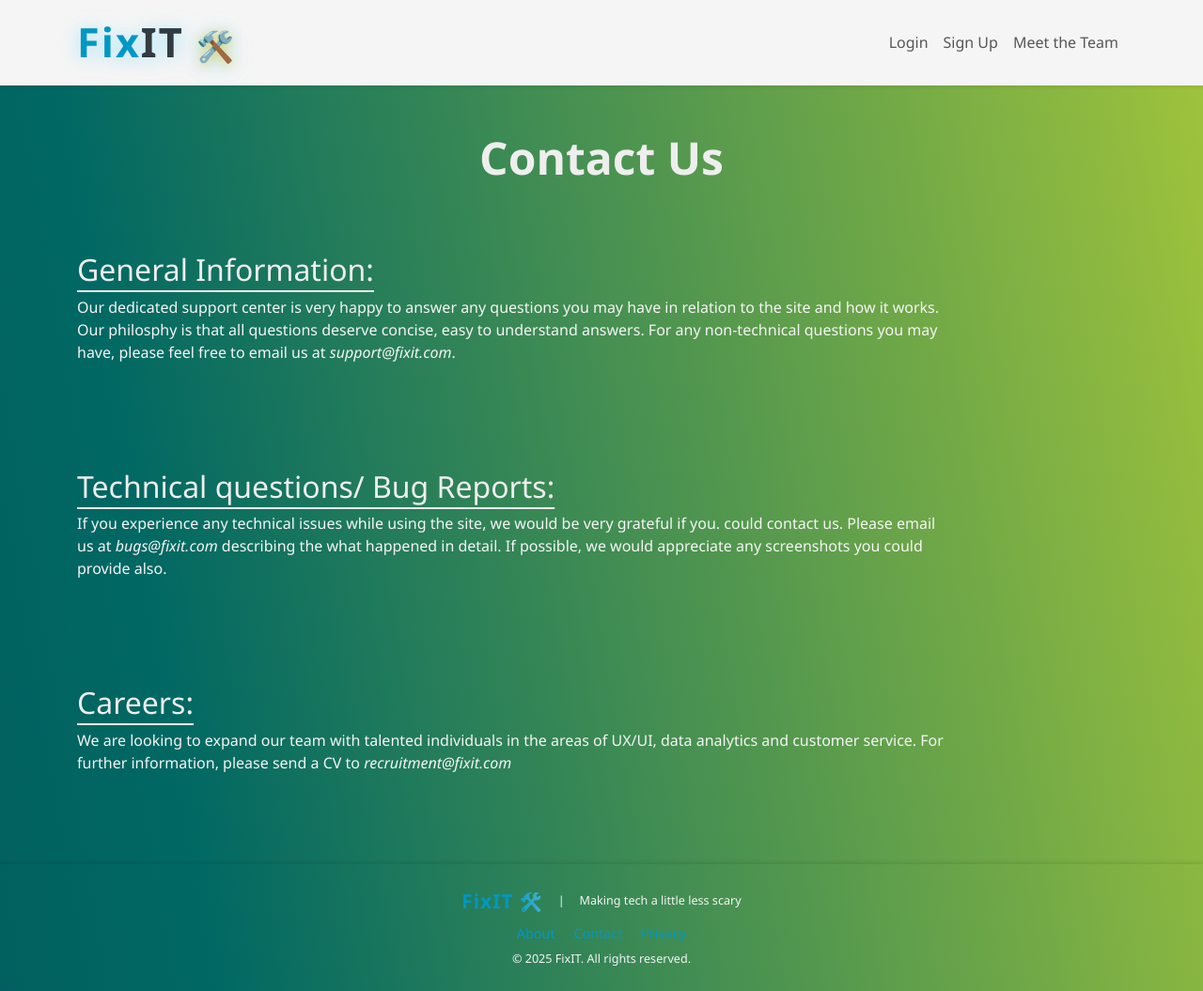
After one commit to HughKeenan/FixIT, a Django app: page /contact/ in a window 1280 px wide. The commit adds this page. Shown: the whole page at 94% size. Run offline with Django 4.2, Linux system fonts and the light colour scheme; some libraries are stand-ins or nearby versions.

Commit message:
create contact page

```diff
--- a/FixIT/urls.py
+++ b/FixIT/urls.py
@@ -34,4 +34,5 @@ urlpatterns = [
     path('about/', views.about, name='about'),
     path('meet-the-team/', views.meet_the_team, name='meet_the_team'),
     path('generate-pdf/', views.generate_pdf, name='generate_pdf'),
+    path('contact/', views.contact, name='contact'),
 ]
--- a/fixit_app/views.py
+++ b/fixit_app/views.py
@@ -227,6 +227,15 @@ def about(request):
 
     return render(request, 'about.html', context)
 
+def contact(request):
+    context = {'year': datetime.now().year}
+
+    if request.user.is_authenticated:
+        context['last_question'] = request.session.pop('last_question', None)
+        context['last_response'] = request.session.pop('last_response', None)
+
+    return render(request, 'contact.html', context)
+
 def meet_the_team(request):
     context = {
         'title': 'Meet the Team',  # Example data
--- a/templates/base.html
+++ b/templates/base.html
@@ -59,7 +59,7 @@
                     </div>
                     <div class="footer-links mb-2">
                         <a href="{% url 'about' %}" class="footer-link mx-2">About</a>
-                        <a href="#" class="footer-link mx-2">Contact</a>
+                        <a href="{% url 'contact' %}" class="footer-link mx-2">Contact</a>
                         <a href="#" class="footer-link mx-2">Privacy</a>
                     </div>
                     <p class="mb-0 footer-text text-muted small">&copy; {% now "Y" %} FixIT. All rights reserved.</p>
--- /dev/null
+++ b/templates/contact.html
@@ -0,0 +1,36 @@
+{% extends "base.html" %}
+{% load static %}
+{% block content %}
+
+        <!-- Info about the site -->
+        <div class="text-center mb-4">
+            <h1 class="display-5 fw-bold">Contact Us</h1>
+        </div>
+
+        <div class="row">
+            <div class="col-md-10 mb-5 mt-5">
+                <h2 class = "about_line">General Information:</h2>
+                <p class = "about_text">Our dedicated support center is very happy to answer any questions you may have in relation to
+                    the site and how it works. Our philosphy is that all questions deserve concise, easy to understand answers. For any
+                    non-technical questions you may have, please feel free to email us at <i>support@fixit.com</i>.
+                </p>
+            </div>
+        </div>
+
+        <div class="row">
+            <div class="col-md-10 mb-5 mt-5">
+                <h2 class = "about_line">Technical questions/ Bug Reports:</h2>
+                <p class = "about_text">If you experience any technical issues while using the site, we would be very grateful if you.
+                    could contact us. Please email us at <i>bugs@fixit.com</i> describing the what happened in detail. If possible, we
+                    would appreciate any screenshots you could provide also.</p>
+            </div>
+        </div>
+
+        <div class="col-md-10 mb-5 mt-5">
+            <h2 class = "about_line">Careers:</h2>
+            <p class = "about_text">We are looking to expand our team with talented individuals in the areas of UX/UI, data analytics and customer service.
+                For further information, please send a CV to <i>recruitment@fixit.com</i>
+            </p>
+        </div>
+
+{% endblock %}
```
Also changed, not shown: templates/about.html (+1 -7 lines).
